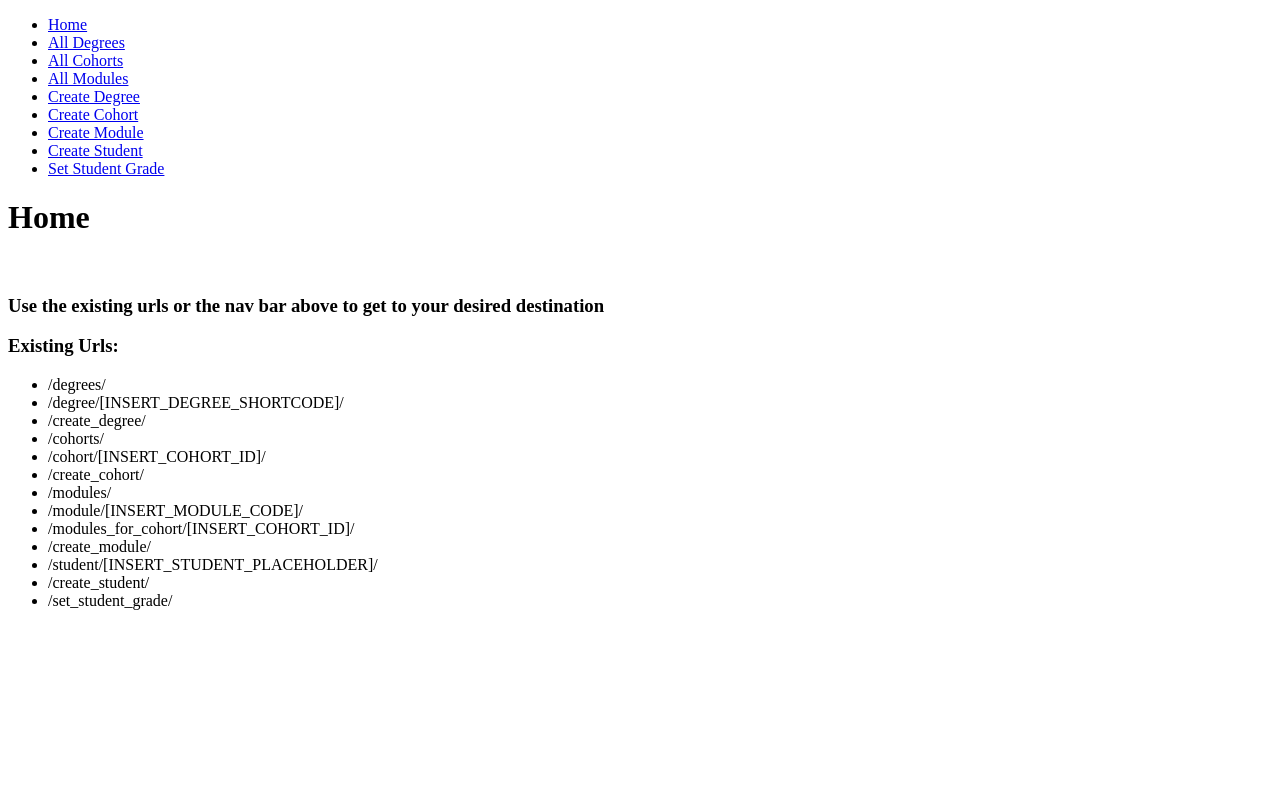
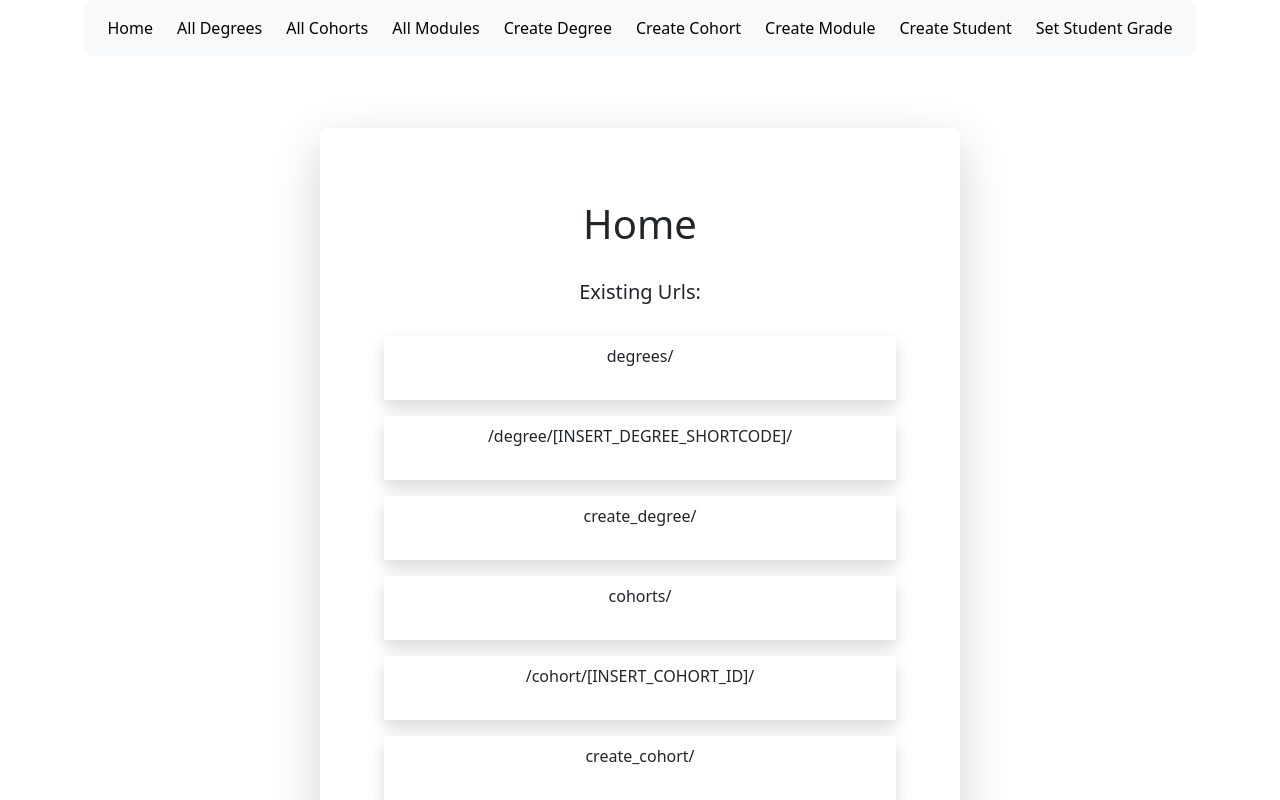
Before and after one commit to Razvan-Gorea/School-management-app, a React (Create React App) app: page / in a window 1280 px wide. Shown: the top 800 px of the page. Built offline with nearby package versions, Linux system fonts and the light colour scheme.

Commit message:
Some components styled with Bootstrap

```diff
--- a/public/index.html
+++ b/public/index.html
@@ -3,7 +3,8 @@
   <head>
     <meta charset="utf-8" />
     <link rel="icon" href="%PUBLIC_URL%/favicon.ico" />
-    <meta name="viewport" content="width=device-width, initial-scale=1" />
+    <link href="https://cdn.jsdelivr.net/npm/bootstrap@5.3.0-alpha3/dist/css/bootstrap.min.css" rel="stylesheet" integrity="sha384-KK94CHFLLe+nY2dmCWGMq91rCGa5gtU4mk92HdvYe+M/SXH301p5ILy+dN9+nJOZ" crossorigin="anonymous">
+<script src="https://cdn.jsdelivr.net/npm/bootstrap@5.3.0-alpha3/dist/js/bootstrap.bundle.min.js" integrity="sha384-ENjdO4Dr2bkBIFxQpeoTz1HIcje39Wm4jDKdf19U8gI4ddQ3GYNS7NTKfAdVQSZe" crossorigin="anonymous"></script>
     <meta name="theme-color" content="#000000" />
     <meta
       name="description"
@@ -26,9 +27,9 @@
     -->
     <title>React App</title>
   </head>
-  <body>
+  <body style="font-family: system-ui, -apple-system, BlinkMacSystemFont, 'Segoe UI', Roboto, Oxygen, Ubuntu, Cantarell, 'Open Sans', 'Helvetica Neue', sans-serif;">
     <noscript>You need to enable JavaScript to run this app.</noscript>
-    <div id="root"></div>
+    <div id="root" class="d-flex flex-column wrap text-center align-items-center justify-content-center p-0"> </div>
     <!--
       This HTML file is a template.
       If you open it directly in the browser, you will see an empty page.
@@ -39,5 +40,6 @@
       To begin the development, run `npm start` or `yarn start`.
       To create a production bundle, use `npm run build` or `yarn build`.
     -->
+    <script src="https://cdn.jsdelivr.net/npm/[email protected]/dist/js/bootstrap.bundle.min.js" integrity="sha384-ka7Sk0Gln4gmtz2MlQnikT1wXgYsOg+OMhuP+IlRH9sENBO0LRn5q+8nbTov4+1p" crossorigin="anonymous"></script>
   </body>
 </html>
--- a/src/App.js
+++ b/src/App.js
@@ -18,19 +18,24 @@ function App() {
   return (
   <>
 
-  <nav>
-    <ul>
-      <li><Link to="/">Home</Link></li>
-      <li><Link to="/degrees/">All Degrees</Link></li>
-      <li><Link to="/cohorts/">All Cohorts</Link></li>
-      <li><Link to="/modules/">All Modules</Link></li>
-      <li><Link to="/create_degree/">Create Degree</Link></li>
-      <li><Link to="/create_cohort/">Create Cohort</Link></li>
-      <li><Link to="/create_module/">Create Module</Link></li>
-      <li><Link to="/create_student/">Create Student</Link></li>
-      <li><Link to="/set_student_grade/">Set Student Grade</Link></li>
+  <nav className="navbar navbar-expand-lg bg-body-tertiary rounded-3 mt-0 my-">
+    <div className="container-fluid">
+    <ul class="navbar-nav me-auto mb-2 mb-lg-0">
+      <li className="nav-item mx-1 my-auto"><Link to="/" className="nav-link active" aria-current="page">Home</Link></li>
+      <li className="nav-item mx-1 my-auto"><Link to="/degrees/" className="nav-link active" aria-current="page">All Degrees</Link></li>
+      <li className="nav-item mx-1 my-auto"><Link to="/cohorts/" className="nav-link active" aria-current="page">All Cohorts</Link></li>
+      <li className="nav-item mx-1 my-auto"><Link to="/modules/" className="nav-link active" aria-current="page">All Modules</Link></li>
+      <li className="nav-item mx-1 my-auto"><Link to="/create_degree/" className="nav-link active" aria-current="page">Create Degree</Link></li>
+      <li className="nav-item mx-1 my-auto"><Link to="/create_cohort/" className="nav-link active" aria-current="page">Create Cohort</Link></li>
+      <li className="nav-item mx-1 my-auto"><Link to="/create_module/" className="nav-link active" aria-current="page">Create Module</Link></li>
+      <li className="nav-item mx-1 my-auto"><Link to="/create_student/" className="nav-link active" aria-current="page">Create Student</Link></li>
+      <li className="nav-item mx-1 my-auto"><Link to="/set_student_grade/" className="nav-link active" aria-current="page">Set Student Grade</Link></li>
     </ul>
+    </div>
   </nav>
+
+  <br/>
+
 
   <Routes>
     <Route path="/" element={<Home />}/>
--- a/src/pages/AllCohorts.js
+++ b/src/pages/AllCohorts.js
@@ -13,8 +13,9 @@ export function Cohorts(){
 
 
     return <Fragment>
-    <div>
-        <h1>All Cohorts</h1>
+    <div className='my-5'>
+        <h1>Cohorts</h1>
+        <br></br>
         {data.map(item => (
             <p key={item.id}>Cohort ID:{item.id}<br></br>
             Cohort Name: {item.name} <br></br>
--- a/src/pages/AllDegrees.js
+++ b/src/pages/AllDegrees.js
@@ -11,11 +11,14 @@ export function Degrees(){
     },[]);
 
     return (
-        <div>
-            <h1>All Degrees</h1>
+        <div className='my-5 shadow-lg rounded-3 w-50 p-5'>
+            <h1 className='my-2'>Degrees</h1>
+            <br></br>
+            <div className='list-group'>
             {data.map(item => (
-                <li key={item.shortcode}>{item.full_name} - {item.shortcode}</li>
+                <p key={item.shortcode} className='list-group-item border-0 shadow rounded-0'>{item.full_name} - {item.shortcode}<br></br><br></br></p>
             ))}
+            </div>
             </div>
     );
     }
--- a/src/pages/AllModules.js
+++ b/src/pages/AllModules.js
@@ -11,11 +11,14 @@ export function AllModules(){
     },[]);
 
     return (
-        <div>
-            <h1>All Modules</h1>
+        <div className='my-5 shadow-lg rounded-3 w-50 p-5'>
+            <h1 className='my-2'>Modules</h1>
+            <br></br>
+            <div className='list-group'>
             {data.map(item => (
-                <li key={item.code}>{item.full_name} - {item.code}</li>
+                <p key={item.code} className='list-group-item border-0 shadow rounded-0'>{item.full_name} - {item.code}<br></br><br></br></p>
             ))}
+            </div>
             </div>
     );
     }
--- a/src/pages/Home.js
+++ b/src/pages/Home.js
@@ -1,24 +1,28 @@
 export function Home(){
-    return <div>
-        <h1>Home</h1>
-        <br></br>
-        <h3>Use the existing urls or the nav bar above to get to your desired destination</h3>
-        <h3>Existing Urls:</h3>
-        <ul>
-            <li>/degrees/</li>
-            <li>/degree/[INSERT_DEGREE_SHORTCODE]/</li>
-            <li>/create_degree/</li>
-            <li>/cohorts/</li>
-            <li>/cohort/[INSERT_COHORT_ID]/</li>
-            <li>/create_cohort/</li>
-            <li>/modules/</li>
-            <li>/module/[INSERT_MODULE_CODE]/</li>
-            <li>/modules_for_cohort/[INSERT_COHORT_ID]/</li>
-            <li>/create_module/</li>
-            <li>/student/[INSERT_STUDENT_PLACEHOLDER]/</li>
-            <li>/create_student/</li>
-            <li>/set_student_grade/</li>
-        </ul>
+    return <div className="my-5 shadow-lg rounded-3 w-50 p-5">
+
+        <div className="card border-0">
+            <div className="card-body">
+                    <h1 className="my-2">Home</h1>
+                <br></br>
+                <h5>Existing Urls:</h5>
+                <br></br>
+                <div className="list-group">
+                <p className="list-group-item border-0 shadow rounded-0"> degrees/<br></br><br></br></p>
+                <p className="list-group-item border-0 shadow rounded-0">/degree/[INSERT_DEGREE_SHORTCODE]/<br></br><br></br></p>
+                <p className="list-group-item border-0 shadow rounded-0"> create_degree/<br></br><br></br></p>
+                <p className="list-group-item border-0 shadow rounded-0"> cohorts/<br></br><br></br></p>
+                <p className="list-group-item border-0 shadow rounded-0">/cohort/[INSERT_COHORT_ID]/<br></br><br></br></p>
+                <p className="list-group-item border-0 shadow rounded-0"> create_cohort/<br></br><br></br></p>
+                <p className="list-group-item border-0 shadow rounded-0"> modules/<br></br><br></br></p>
+                <p className="list-group-item border-0 shadow rounded-0">/module/[INSERT_MODULE_CODE]/<br></br><br></br></p>
+                <p className="list-group-item border-0 shadow rounded-0">/modules_delivered_to_cohort/[INSERT_COHORT_ID]/<br></br><br></br></p>
+                <p className="list-group-item border-0 shadow rounded-0"> create_module/<br></br><br></br></p>
+                <p className="list-group-item border-0 shadow rounded-0">/student/[INSERT_STUDENT_ID]/<br></br><br></br></p>
+                <p className="list-group-item border-0 shadow rounded-0"> create_student/<br></br><br></br></p>
+                <p className="list-group-item border-0 shadow rounded-0"> set_student_grade/<br></br><br></br></p>
+                </div>
+         </div>
+         </div>
         </div>
-
 }
--- a/src/pages/IndividualStudent.js
+++ b/src/pages/IndividualStudent.js
@@ -3,6 +3,7 @@ import { useParams } from 'react-router-dom';
 
 export function IndividualStudent() {
   const [data, setData] = useState({});
+  const [grades, setGrades] = useState([]);
   const { student_id } = useParams();
 
   useEffect(() => {
@@ -12,9 +13,18 @@ export function IndividualStudent() {
         setData(elem);
       })
       .catch((error) => console.log(error));
+
+    fetch(`http://127.0.0.1:8000/api/grade/?student=${student_id}`)
+      .then((response) => response.json())
+      .then((elem) => {
+        setGrades(elem);
+      })
+      .catch((error) => console.log(error));
   }, [student_id]);
 
+
   return (
+    <div>
     <div>
       <h4>
         Student ID: {data.student_id} <br />
@@ -23,5 +33,17 @@ export function IndividualStudent() {
         Email: {data.email} <br />
       </h4>
     </div>
-  )
+    <div>
+      <h3>Grades for Modules:</h3>
+        {grades.map((grade) => (
+          <p key={grade.id}>
+            Module: {grade.module}<br></br>
+            CA Mark: {grade.ca_mark}<br></br>
+            Exam Mark: {grade.exam_mark}<br></br>
+            Total Grade: {grade.total_grade}<br></br>
+          </p>
+        ))}
+      </div>
+    </div>
+  );
 }
--- a/src/pages/NewCohort.js
+++ b/src/pages/NewCohort.js
@@ -53,17 +53,17 @@ export function CreateCohort() {
                         <h3>Enter details for a new cohort:</h3>
                     </div>
                     <label htmlFor="id"/>
-                    <input type="text" id="id" name="id" placeholder="ID" required/>
+                    <input type="text" id="id" name="id" placeholder="Cohort ID" required/>
                 </div>
                 <div>
                     <br></br>
                     <label htmlFor="year"/>
-                    <input type="number" id="year" name="year" placeholder="Year" required/>
+                    <input type="number" id="year" name="year" placeholder="Cohort Year" required/>
                 </div>
                 <div>
                     <br></br>
                     <label htmlFor="name"/>
-                    <input type="text" id="name" name="name" placeholder="Full Name For Cohort" required/>
+                    <input type="text" id="name" name="name" placeholder="Full Cohort Name" required/>
                 </div>
                 <div>
                     <p>Cohort Belongs To: </p>
--- a/src/pages/NewDegree.js
+++ b/src/pages/NewDegree.js
@@ -38,11 +38,13 @@ export function CreateDegree(){
       <br></br>
       <br></br>
       </label>
+      <br></br>
       <label>
         <input type="text" name="shortcode" value={formData.shortcode} onChange={handleChange} placeholder='Degree Shortcode' required/>
       <br></br>
       </label>
       <br></br>
+      <br></br>
       <button type="submit">Create Degree</button>
     </form>
   );
```
